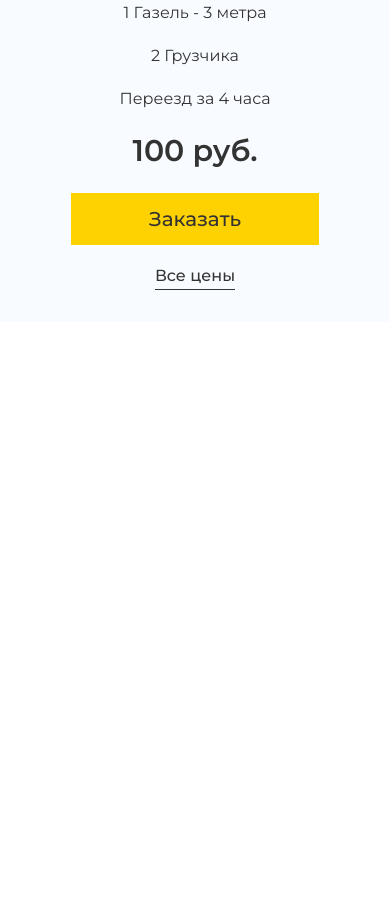
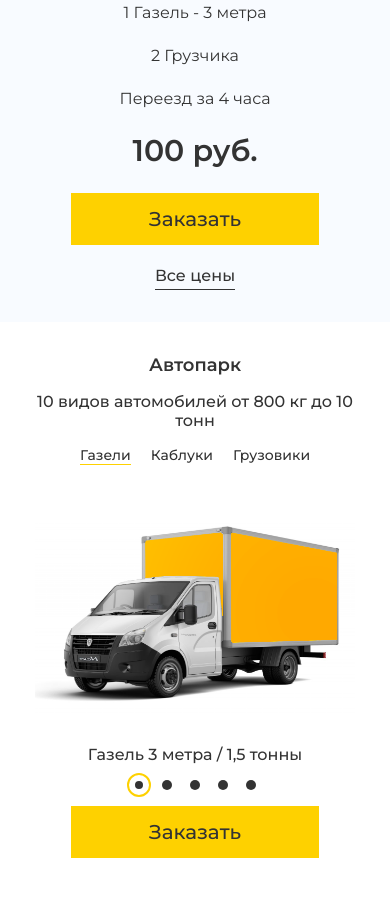
Before and after one commit to VictorYrman/moving-landing-page, a plain HTML site: page index.html in a window 390 px wide. Shown: the part 1312-2218 px from the top of the page. Before the commit the page ends 1634 px from the top, so only its background shows below. Drawn offline with Linux system fonts and the light colour scheme.

Commit message:
L-7: - Add adaptive car-park block

```diff
--- a/assets/styles/style.css
+++ b/assets/styles/style.css
@@ -67,7 +67,7 @@ h3{
 }
 
 h4{
-    font-size: 1rem;
+    font-size: 1.25rem;
     font-weight: 500;
 }
 
@@ -335,6 +335,109 @@ h4{
     padding-bottom: 0.5rem;
 }
 
+/* Car-park Styles */
+
+.car-park .container{
+    display: flex;
+    flex-direction: column;
+    align-items: center;
+    padding-block: 3.5rem 3rem;
+}
+
+.car-park__subtitle{
+    text-align: center;
+    margin-top: 1rem;
+}
+
+.car-park__list{
+    display: flex;
+    gap: 1.25rem;
+    margin-top: 3.75rem;
+}
+
+.car-park__item{
+    font-size: 1.25rem;
+    font-weight: 500;
+    border: 1px solid #EBEBEB;
+    padding: 0.75rem 4rem;
+}
+
+.car-park__item--active{
+    border-color: var(--primary-color);
+}
+
+.slider{
+    width: 100%;
+    display: flex;
+    justify-content: space-between;
+    align-items: center;
+    gap: 2rem;
+    margin-top: 5.75rem;
+}
+
+.slider__container{
+    max-width: 62.5rem;
+    display: flex;
+    justify-content: space-between;
+    align-items: center;
+}
+
+.slider__container > img {
+    width: 40rem;
+    height: 28.125rem;
+}
+
+.slider__content{
+    display: flex;
+    flex-direction: column;
+    gap: 2.5rem;
+}
+
+.slider__content > ul{
+    display: flex;
+    flex-direction: column;
+    gap: 1.75rem;
+}
+
+.slider__content > ul > li{
+    display: flex;
+    align-items: center;
+    gap: 1rem;
+}
+
+.slider__content > ul > li::before{
+    content: url("../images/icons/check-mark.svg")
+}
+
+.slider__btn{
+    background-color: transparent;
+}
+
+.slider__content--mobile{
+    display: none;
+    flex-direction: column;
+    align-items: center;
+    gap: 1.5rem;
+}
+
+.dots{
+    display: flex;
+    gap: 1.125rem;
+}
+
+.dot{
+    width: 0.625rem;
+    height: 0.625rem;
+    border-radius: 50%;
+    background-color: var(--text-color);
+}
+
+.dot--active{
+    outline: 1px solid var(--primary-color);
+    border: 3px solid var(--white-color);
+    transform: scale(2);
+}
+
 /* Media Queries */
 
 @media (max-width: 1024px) {
@@ -348,6 +451,10 @@ h4{
 
     h3{
         font-size: 1.25rem;
+    }
+
+    h4{
+        font-size: 1rem;
     }
 
     .container{
@@ -439,6 +546,46 @@ h4{
 
     .prices__link{
         display: block;
+    }
+
+    .car-park__list{
+        margin-top: 2.875rem;
+    }
+
+    .car-park__item{
+        border: none;
+        padding: 0;
+    }
+
+    .car-park__item--active{
+        border-bottom: 1px solid var(--primary-color);
+    }
+
+    .slider{
+        justify-content: center;
+        margin-top: 5.125rem;
+    }
+
+    .slider__container{
+        flex-direction: column;
+    }
+
+    .slider__btn{
+        display: none;
+    }
+
+    .slider__content{
+        display: none;
+    }
+
+    .slider__content--mobile{
+        display: flex;
+        margin-top: 1rem;
+    }
+
+    .slider__container > img {
+        width: 32.5rem;
+        height: 22.5rem;
     }
 
     .burger-menu{
@@ -542,4 +689,29 @@ h4{
         margin-top: 1.25rem;
         padding-bottom: 0.25rem;
     }
+
+    .car-park .container{
+        padding-block: 2rem 3rem;
+    }
+
+    .car-park__list{
+        margin-top: 1rem;
+    }
+
+    .car-park__item{
+        font-size: 0.875rem;
+    }
+
+    .slider{
+        margin-top: 2.75rem;
+    }
+
+    .slider__container > img{
+        width: 20rem;
+        height: 13.75rem;
+    }
+
+    .slider__content--mobile{
+        gap: 1rem;
+    }
 }
--- a/index.html
+++ b/index.html
@@ -113,6 +113,45 @@
                 <a href="#" class="prices__link">Все цены</a>
             </div>
         </section>
+        <section class="car-park">
+            <div class="container">
+                <h2 class="car-park__title">Автопарк</h2>
+                <h3 class="car-park__subtitle">10 видов автомобилей от 800 кг до 10 тонн</h3>
+                <ul class="car-park__list">
+                    <li class="car-park__item car-park__item--active">Газели</li>
+                    <li class="car-park__item">Каблуки</li>
+                    <li class="car-park__item">Грузовики</li>
+                </ul>
+                <div class="slider">
+                    <button class="btn slider__btn"><img src="./assets/images/icons/arrow-left.svg" alt="Стрелка влево"></button>
+                    <div class="slider__container">
+                        <div class="slider__content">
+                            <h4>Газель 3 метра</h4>
+                            <ul>
+                                <li>Ширина 2 м</li>
+                                <li>Высота 2 м</li>
+                                <li>Объем 16 м<sup>3</sup></li>
+                                <li>Грузоподъемность 1,5 т</li>
+                            </ul>
+                            <button class="btn btn--primary">Заказать</button>
+                        </div>
+                        <img src="./assets/images/gazel.png" alt="Изображение газели">
+                        <div class="slider__content--mobile">
+                            <h4>Газель 3 метра / 1,5 тонны</h4>
+                            <div class="dots">
+                                <div class="dot dot--active"></div>
+                                <div class="dot"></div>
+                                <div class="dot"></div>
+                                <div class="dot"></div>
+                                <div class="dot"></div>
+                            </div>
+                            <button class="btn btn--primary">Заказать</button>
+                        </div>
+                    </div>
+                    <button class="btn slider__btn"><img src="./assets/images/icons/arrow-right.svg" alt="Стрелка вправо"></button>
+                </div>
+            </div>
+        </section>
     </main>
 </body>
 </html>
```
Also changed, not shown: assets/images/gazel.png (added), assets/images/icons/arrow-left.svg (added), assets/images/icons/arrow-right.svg (added), assets/images/icons/check-mark.svg (added).
